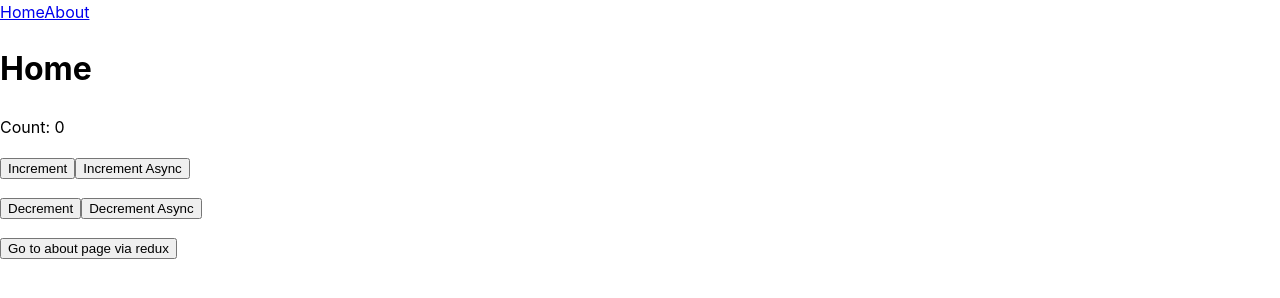
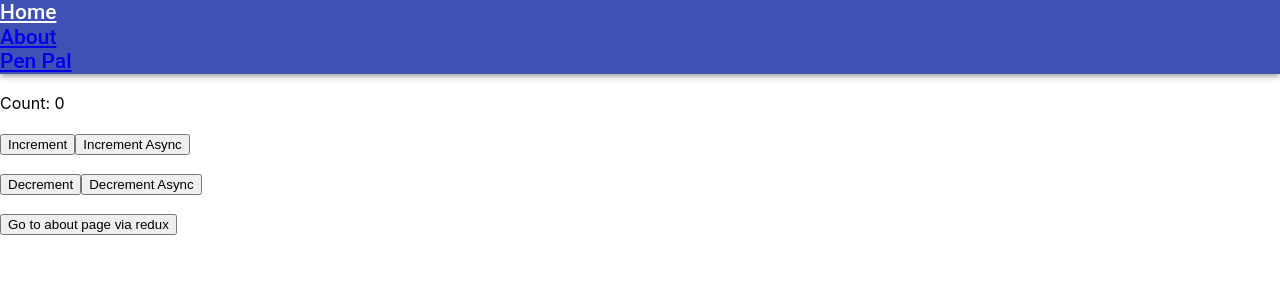
Before and after one commit to jsullivan5/hack-for-humanity-2018_client, a React app: page / in a window 1280 px wide. Built offline with nearby package versions, Linux system fonts and the light colour scheme.

Commit message:
Add header styles with materiual ui

```diff
--- /dev/null
+++ b/src/components/Header/Header.css
@@ -0,0 +1,20 @@
+.header-main {
+  background-color: blue;
+  height: 40px;
+  display: flex;
+  align-items: center;
+  justify-content: flex-start;
+}
+
+.root {
+  flex-grow: 1;
+}
+
+.grow {
+  flex-grow: 1;
+}
+
+.menu-button {
+    margin-left: -12;
+    margin-right: 20,;
+}
--- /dev/null
+++ b/src/components/Header/index.js
@@ -0,0 +1,41 @@
+import React from 'react';
+import { NavLink } from 'react-router-dom';
+
+import AppBar from '@material-ui/core/AppBar';
+import Typography from '@material-ui/core/Typography';
+
+import './Header.css';
+
+const Header = () => (
+  <AppBar>
+    <Typography variant="title" color="inherit" className="menu-button">
+      <NavLink
+        activeClassName="nav-link-selected"
+        exact
+        to="/"
+      >
+          Home
+      </NavLink>
+    </Typography>
+
+    <Typography variant="title" color="inherit" className="menu-button">
+      <NavLink
+        activeClassName="nav-link-selected"
+        to="/about"
+      >
+          About
+      </NavLink>
+    </Typography>
+
+    <Typography variant="title" color="inherit" className="menu-button">
+      <NavLink
+        activeClassName="nav-link-selected"
+        to="/pen-pal"
+      >
+          Pen Pal
+      </NavLink>
+    </Typography>
+  </AppBar>
+);
+
+export default Header;
--- a/src/components/app/index.js
+++ b/src/components/app/index.js
@@ -1,20 +1,17 @@
-import React from 'react'
-import { Route, Link } from 'react-router-dom'
-import Home from '../home'
-import About from '../about'
+import React from 'react';
+import { Route } from 'react-router-dom';
+import Home from '../home';
+import About from '../about';
+import Header from '../Header';
 
 const App = () => (
   <div>
-    <header>
-      <Link to="/">Home</Link>
-      <Link to="/about-us">About</Link>
-    </header>
-
+    <Header />
     <main>
       <Route exact path="/" component={Home} />
-      <Route exact path="/about-us" component={About} />
+      <Route exact path="/about" component={About} />
     </main>
   </div>
-)
+);
 
-export default App
+export default App;
--- a/src/index.css
+++ b/src/index.css
@@ -11,6 +11,11 @@ body {
   line-height: 1.5;
 }
 
+.nav-link-selected {
+  color: #FFF;
+
+}
+
 button:disabled {
   opacity: 0.5;
 }
```
Also changed, not shown: src/components/Header.js/index.js (deleted, +0 -12 lines).
